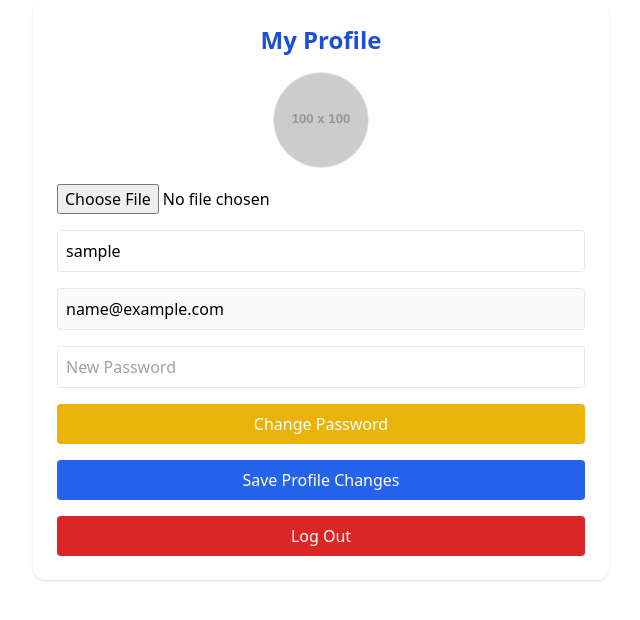
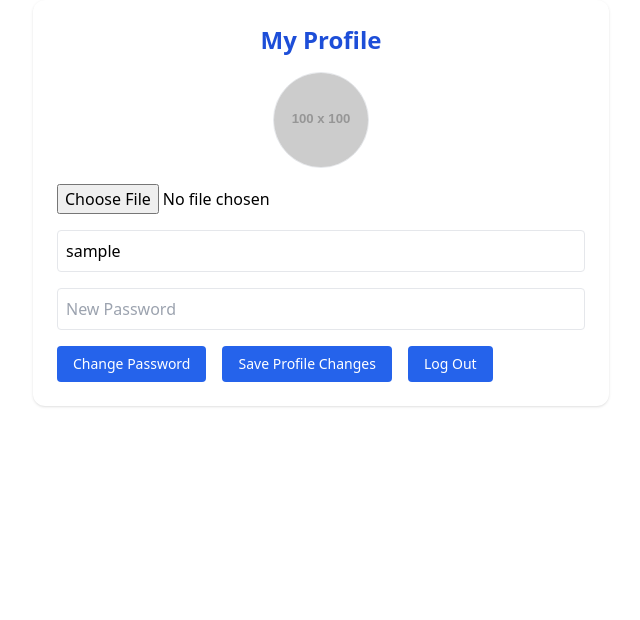
Before and after one commit to Ngosoman/Timetable, a React (Vite) app: page /profile in a window 1280 px wide. Shown: the top 620 px of the page, without its empty margins (319-959 px from the left). Built offline with nearby package versions, Linux system fonts and the light colour scheme; sample sign-in values are in the browser's storage.

Commit message:
refactor: remove email input from Profile component and standardize button styles

```diff
--- a/src/Components/Profile.jsx
+++ b/src/Components/Profile.jsx
@@ -79,42 +79,34 @@ const Profile = () => {
       />
 
       <input
-        type="email"
-        name="email"
-        value={user.email}
-        onChange={handleInputChange}
-        className="border p-2 rounded w-full"
-        placeholder="Email"
-        disabled
-      />
-
-      <input
         type="password"
         value={newPassword}
         onChange={(e) => setNewPassword(e.target.value)}
         className="border p-2 rounded w-full"
         placeholder="New Password"
       />
+      <div className="flex gap-x-4">
       <button
         onClick={handlePasswordChange}
-        className="bg-yellow-500 text-white px-4 py-2 rounded hover:bg-yellow-600 w-full"
+       className="bg-blue-600 text-white px-4 py-2 rounded hover:bg-blue-700 text-sm font-medium"
       >
         Change Password
       </button>
 
       <button
         onClick={handleSaveChanges}
-        className="bg-blue-600 text-white px-4 py-2 rounded hover:bg-blue-700 w-full"
+       className="bg-blue-600 text-white px-4 py-2 rounded hover:bg-blue-700 text-sm font-medium"
       >
         Save Profile Changes
       </button>
 
       <button
         onClick={handleLogout}
-        className="bg-red-600 text-white px-4 py-2 rounded hover:bg-red-700 w-full"
+       className="bg-blue-600 text-white px-4 py-2 rounded hover:bg-blue-700 text-sm font-medium"
       >
         Log Out
       </button>
+      </div>
     </div>
   );
 };
```
